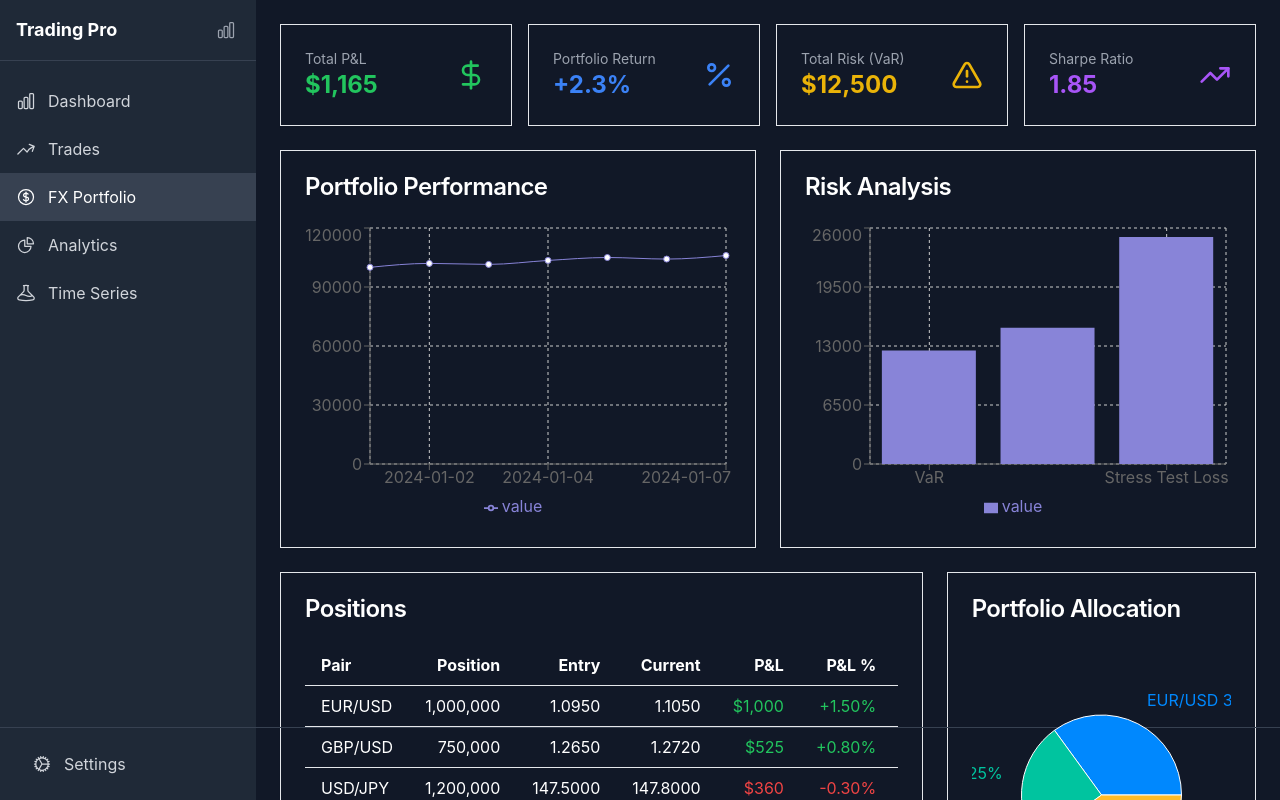
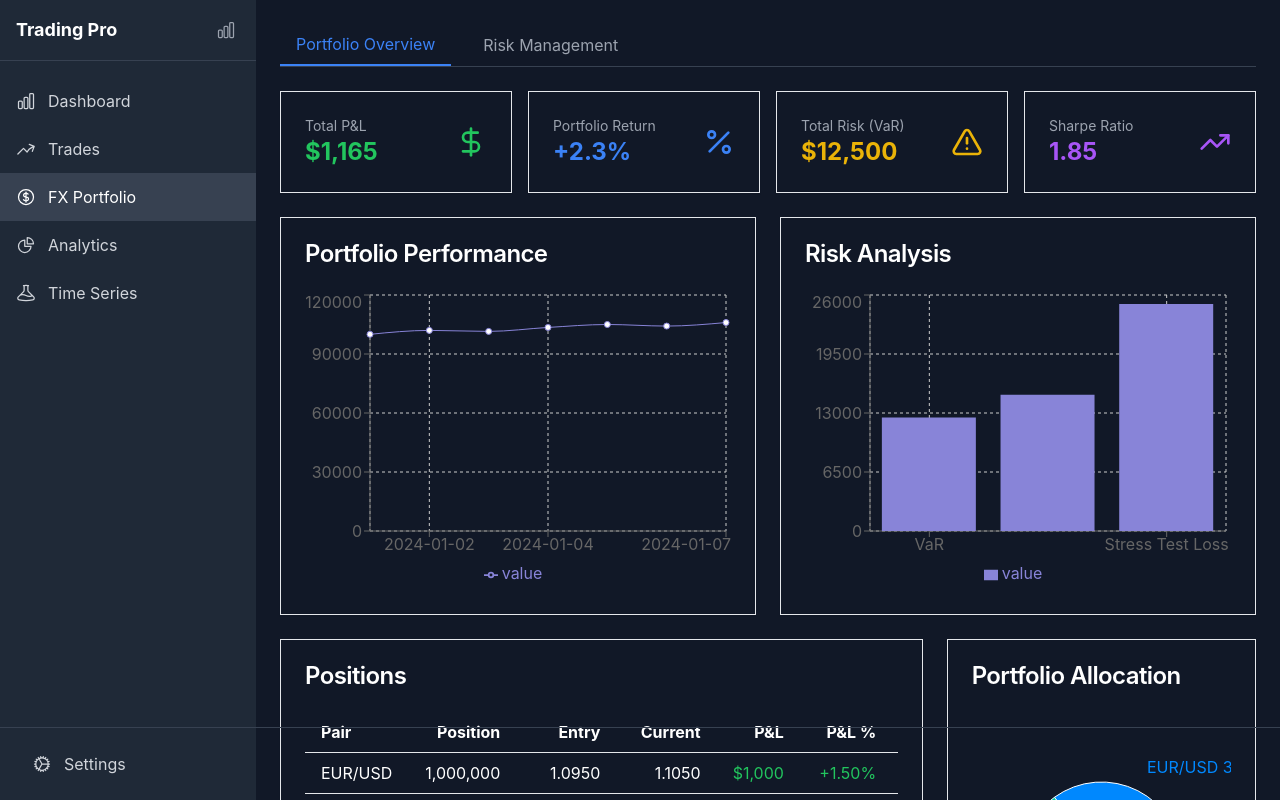
Before and after one commit to Mich120232024/trading-dashboard-pro, a React (Vite) app: page /fx-portfolio in a window 1280 px wide. Built offline with nearby package versions, Linux system fonts and the light colour scheme.

Commit message:
Update FXPortfolio with tabs and integrated RiskManagement

```diff
--- a/src/pages/FXPortfolio.tsx
+++ b/src/pages/FXPortfolio.tsx
@@ -2,6 +2,7 @@ import React, { useState } from 'react';
 import { Card, CardContent, CardHeader, CardTitle } from '@/components/ui/card';
 import { LineChart, Line, XAxis, YAxis, CartesianGrid, Tooltip, Legend, ResponsiveContainer, BarChart, Bar, PieChart, Pie, Cell } from 'recharts';
 import { ArrowUp, ArrowDown, DollarSign, Percent, AlertTriangle, TrendingUp } from 'lucide-react';
+import RiskManagement from '../components/Dashboard/RiskManagement';
 
 interface Position {
   pair: string;
@@ -68,8 +69,28 @@ const FXPortfolio: React.FC = () => {
 
   const COLORS = ['#0088FE', '#00C49F', '#FFBB28', '#FF8042'];
 
+  const [activeTab, setActiveTab] = useState<'overview' | 'risk'>('overview');
+
   return (
     <div className="p-6 space-y-6">
+      {/* Tab Navigation */}
+      <div className="flex space-x-4 border-b border-gray-700">
+        <button
+          className={`px-4 py-2 ${activeTab === 'overview' ? 'border-b-2 border-blue-500 text-blue-500' : 'text-gray-400'}`}
+          onClick={() => setActiveTab('overview')}
+        >
+          Portfolio Overview
+        </button>
+        <button
+          className={`px-4 py-2 ${activeTab === 'risk' ? 'border-b-2 border-blue-500 text-blue-500' : 'text-gray-400'}`}
+          onClick={() => setActiveTab('risk')}
+        >
+          Risk Management
+        </button>
+      </div>
+
+      {activeTab === 'overview' ? (
+        <>
           {/* Top Stats */}
           <div className="grid grid-cols-4 gap-4">
             <Card>
@@ -250,6 +271,10 @@ const FXPortfolio: React.FC = () => {
               </CardContent>
             </Card>
           </div>
+        </>
+      ) : (
+        <RiskManagement />
+      )}
     </div>
   );
 };
```
Lines whose indentation alone changed are shown as unchanged.
